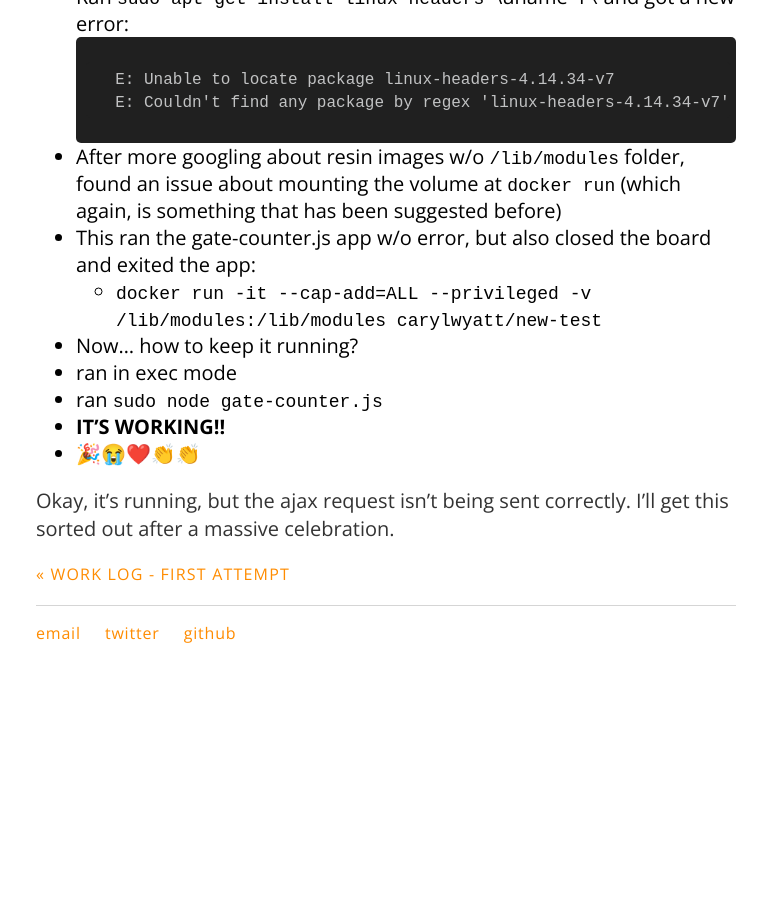
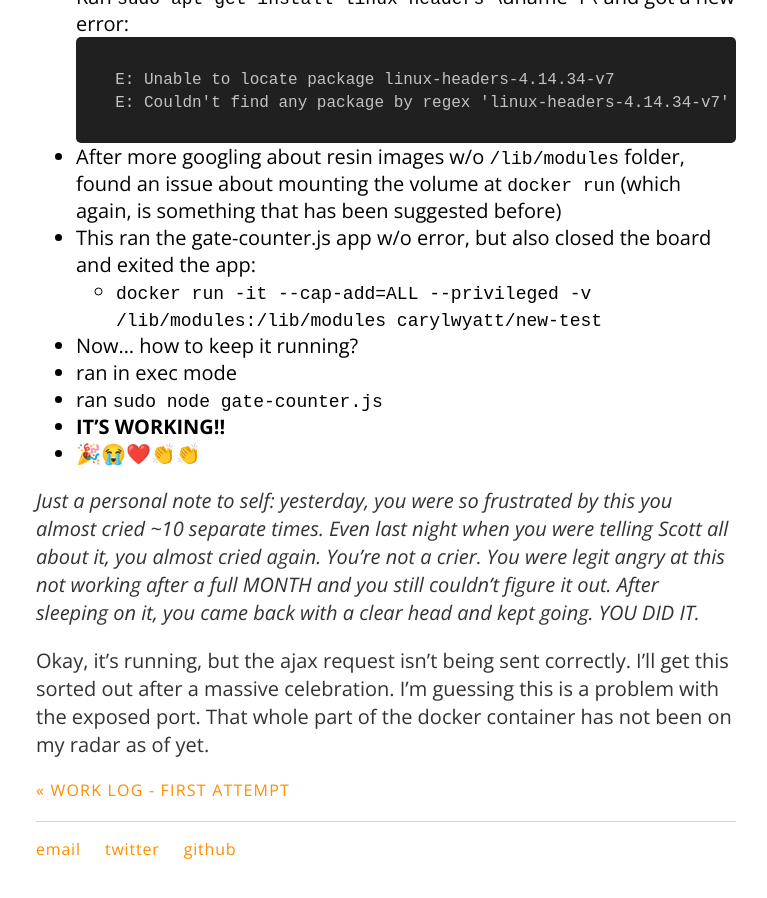
Before and after one commit to carylwyatt/carylwyatt.github.io, a Jekyll site: the page built from _posts/2018-08-06-week-of-6-august.md, in a window 1280 px wide and 900 px high, scrolled down 4220 px. Shown: the whole window, without its empty margins (254-1021 px from the left). Built offline with Jekyll 4.4.1, drawn with Linux system fonts in a browser that asks for light colours; emoji names are drawn with the system emoji font; before the commit the page ends 4904 px from its top, so only the background shows below that.

Commit message:
notes to myself for tomorrow

```diff
--- a/_posts/2018-08-06-week-of-6-august.md
+++ b/_posts/2018-08-06-week-of-6-august.md
@@ -110,4 +110,6 @@ Got into new-test container using `exec` so I could dig around in the files
 - **IT'S WORKING!!**
 - :tada::sob::heart::clap::clap:
 
-Okay, it's running, but the ajax request isn't being sent correctly. I'll get this sorted out after a massive celebration.
+*Just a personal note to self: yesterday, you were so frustrated by this you almost cried ~10 separate times. Even last night when you were telling Scott all about it, you almost cried again. You're not a crier. You were legit angry at this not working after a full MONTH and you still couldn't figure it out. After sleeping on it, you came back with a clear head and kept going. YOU DID IT.*
+
+Okay, it's running, but the ajax request isn't being sent correctly. I'll get this sorted out after a massive celebration. I'm guessing this is a problem with the exposed port. That whole part of the docker container has not been on my radar as of yet.
```
